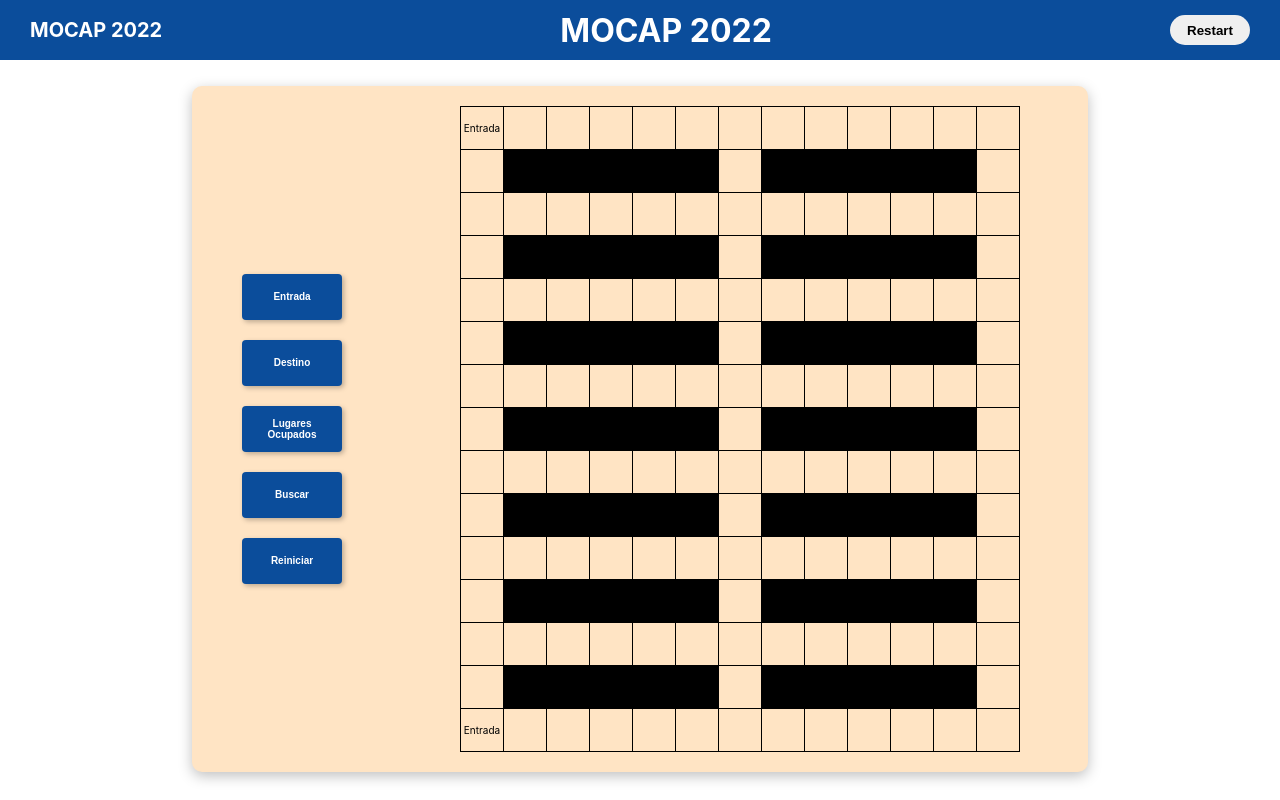
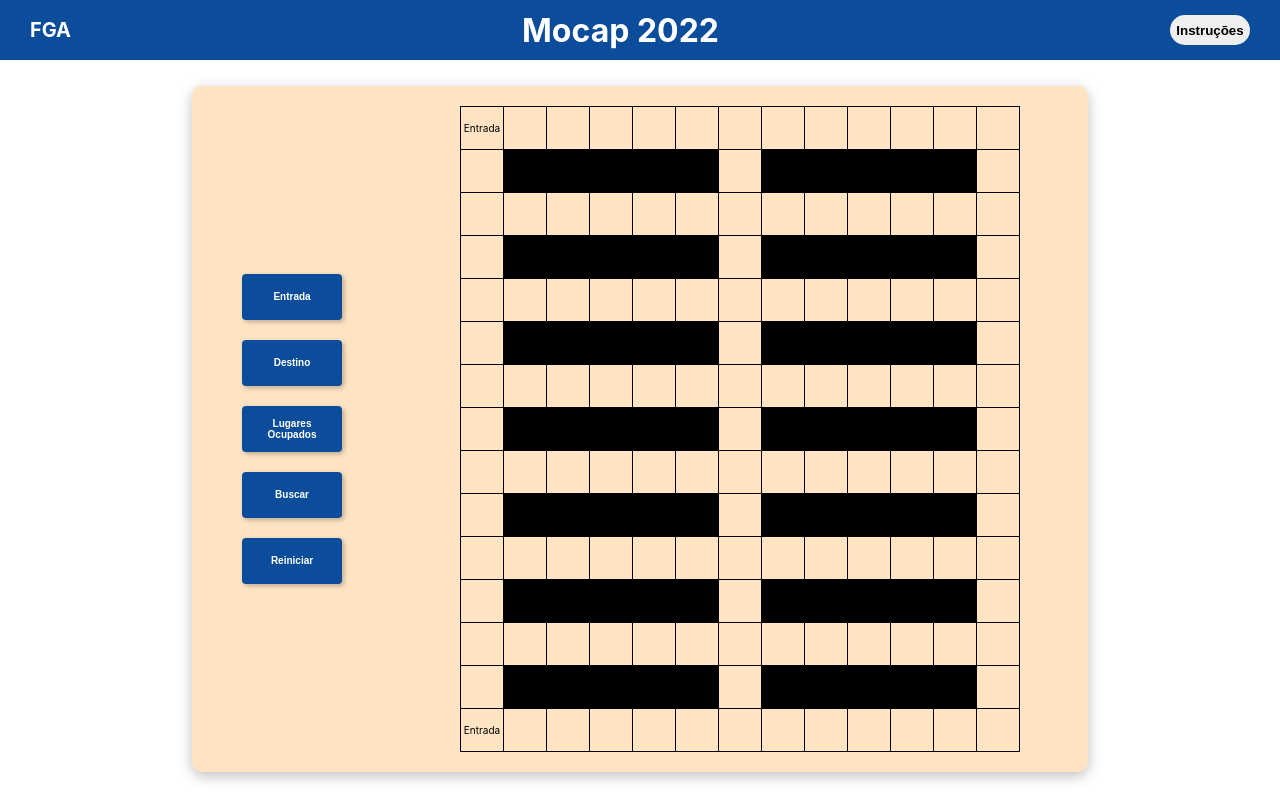
Before and after one commit to projeto-de-algoritmos/Grafos1_Enem, a React (Create React App) app: page / in a window 1280 px wide. Built offline with nearby package versions, Linux system fonts and the light colour scheme.

Commit message:
style: changindo header items

```diff
--- a/src/components/App.js
+++ b/src/components/App.js
@@ -9,11 +9,11 @@ function App() {
   return (
     <div className="App">
       <header className="App-header">
-        <label className="App-label">MOCAP 2022</label>
+        <label className="App-label">FGA</label>
         <label className="App-label" style={{ fontSize: "32px" }}>
-          MOCAP 2022
+          Mocap 2022
         </label>
-        <button className="App-header-button" onClick={resetHandler} >Restart</button>
+        <button className="App-header-button" onClick={resetHandler} >Instruções</button>
       </header>
       <div className="App-body">
         <Sala />
```
